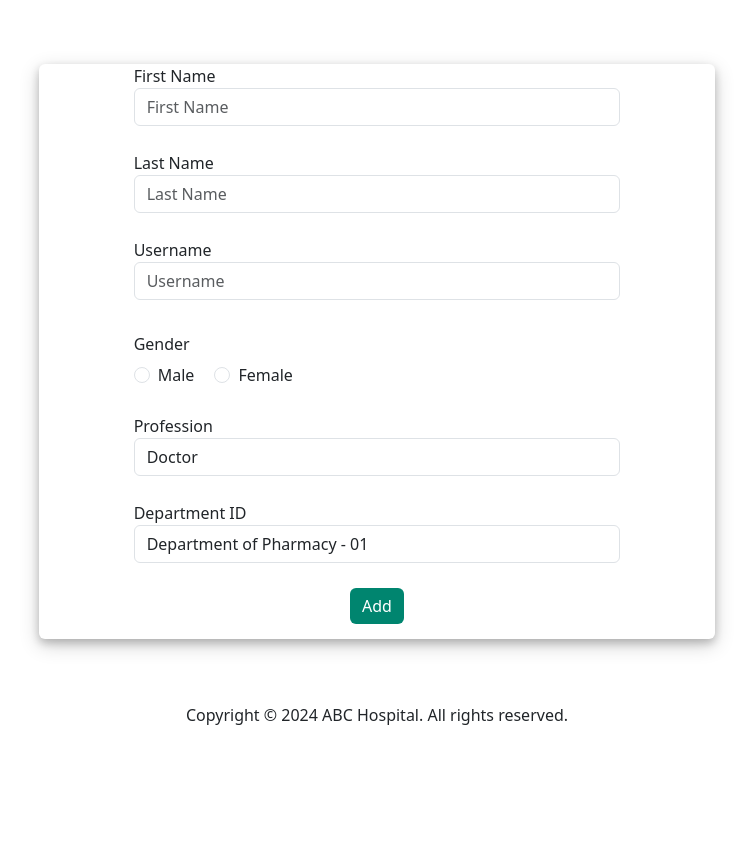
After one commit to shInNei/Advanced-Programming-231, a PHP site: page /admin/Staff/staffInfo.php in a window 1280 px wide. The commit adds this page. Shown: the whole page, without its empty margins (263-1016 px from the left). Run offline with PHP 8.4, Linux system fonts and the light colour scheme; some libraries are stand-ins or nearby versions.

```diff
--- /dev/null
+++ b/admin/Staff/staffInfo.php
@@ -0,0 +1,60 @@
+<?php
+require_once("../../includes/header.php");
+?>
+</head>
+<link rel="stylesheet" href="../../assets/css/style.css">
+<script src="https://cdn.jsdelivr.net/npm/popper.js@1.12.9/dist/umd/popper.min.js"></script>
+<body>
+    <div class="container login" id = "addStaff">
+        <div class="login-box">
+            <form method="post"  action="insertStaff.php">
+                <div class="login-form">
+                        <div class="form-group">
+                            <label for="fName">First Name</label>
+                            <input type="text" class="form-control" name="fName" placeholder="First Name" required>
+                        </div>
+                        <div class="form-group">
+                            <label for="lName">Last Name</label>
+                            <input type="text" class="form-control" name="lName" placeholder="Last Name" required>
+                        </div>
+                        <div class="form-group">
+                            <label for="lName">Username</label>
+                            <input type="text" class="form-control" name="Username" placeholder="Username" required>
+                        </div>
+                    <fieldset class="form-group">
+                        <legend class="col-form-label col-sm">Gender</legend>
+                        <div class="form-check form-check-inline" >
+                            <input class="form-check-input" type="radio" name="Gender" value="M" id="Male">
+                            <label class="form-check-label" for="Male">Male</label>
+                        </div>
+                        <div class="form-check form-check-inline">
+                            <input class="form-check-input" type="radio" name="Gender" value="F" id="Female">
+                            <label class="form-check-label" for="Female">Female</label>
+                </fieldset>
+                    <div class="form-group">
+                    <label for="Profession">Profession</label>
+                        <select class="form-control" name="Profession">
+                        <option value="Doctor">Doctor</option>
+                        <option value="Nurse">Nurse</option>
+                        <option value="Other">Other</option>
+                    </select>
+                    </div>
+                    <div class="form-group">
+                        <label for="Department">Department ID</label>
+                        <select class="form-control" name="Department">
+                        <option value=01>Department of Pharmacy - 01</option> <!-- Khoa dược -->
+                        <option value=02>Department of Cardiology - 02</option> <!-- Khoa tim mạch -->
+                        <option value=03>Department of Pediatrics - 03</option> <!-- Khoa nhi -->
+                        <option value=04>Intensive Care Unit - 04</option> <!-- Khoa hồi sức cấp cứu -->
+                        <option value=05>Department of Otorhinolaryngology - 05</option> <!-- Khoa tai mũi họng -->
+                        <option value=06>Department of Obstetric - 06</option> <!-- Khoa sản -->
+                        </select>
+                    </div>
+                    <div class="text-center"><input type="submit" name="addStaffSubmit" class="btn btn-primary " value="Add"></div>
+                </div>
+            </form>
+        </div>
+    </div>
+<?php
+require_once("../../includes/footer.php");
+?>
--- a/admin/dashboard.php
+++ b/admin/dashboard.php
@@ -74,7 +74,7 @@
                     <i class="fa-solid fa-notes-medical" style="font-size: 40px;"></i><br>
                     Add New Staff
                 </a>
-                <a href="delete.php" class="col btn btn-danger m-2 py-4">
+                <a href="Staff/deleteStaff_func.php" class="col btn btn-danger m-2 py-4">
                     <i class="fa-solid fa-user-minus" style="font-size: 40px;"></i><br>
                     Delete Staff
                 </a>
```
Also changed, not shown: admin/Staff/deleteStaff_func.php (added, +43 -0 lines), admin/Staff/resetTable.php (added, +7 -0 lines), classes/Dbh.php (+9 -0 lines), admin/Staff/deleteStaff.php (deleted).
